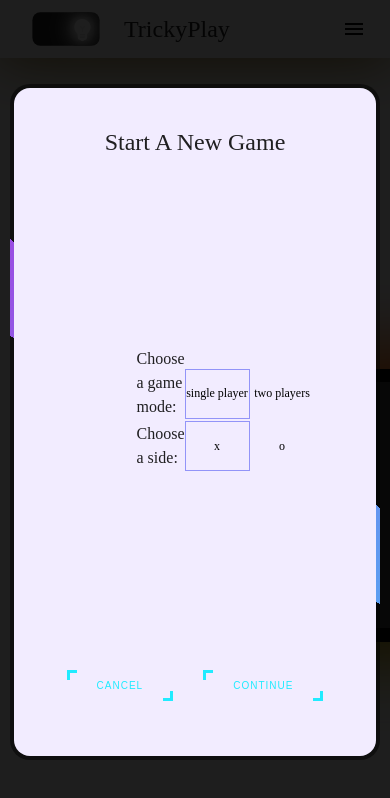
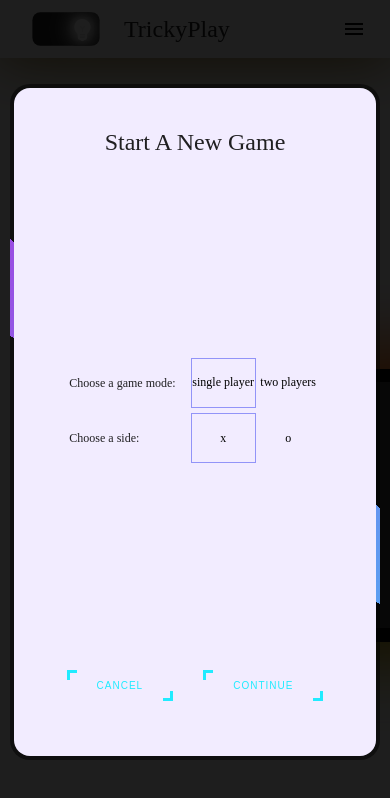
Before and after one commit to KrzysztofDamianBasior/trickyplay-web, a React (Create React App) app: page /games/tic-tac-toe in a window 390 px wide. Both pictures are taken after a click on the button "START A NEW GAME". Shown: the top 798 px of the page. Built offline with nearby package versions, Linux system fonts and the light colour scheme.

Commit message:
feat: add responsive behaviors to the tictactoe game options panel

```diff
--- a/src/pages/TicTacToe/components/OptionsPanel.tsx
+++ b/src/pages/TicTacToe/components/OptionsPanel.tsx
@@ -1,7 +1,8 @@
-import React from "react";
-import styled from "styled-components";
+import { useDarkMode } from "usehooks-ts";
+import { styled } from "@mui/material/styles";
+import { Box } from "@mui/material";
+
 import StatefulButton from "../../../shared/components/StatefulButton";
-import { useDarkMode } from "usehooks-ts";
 
 type Props = {
   optionsState: {
@@ -24,14 +25,26 @@ const OptionsPanel = ({ optionsState, setOptionsState }: Props) => {
   return (
     <OptionsPanelContainer>
       <OptionContainer>
-        <label>Choose a game mode:</label>
-        <ToggleSwitchContainer>
+        <Box
+          component="label"
+          htmlFor="howManyPlayers"
+          sx={{
+            marginRight: "15px",
+            fontSize: { xs: "12px", sm: "20px", md: "20px", lg: "25px" },
+          }}
+        >
+          Choose a game mode:
+        </Box>
+        <ToggleSwitchContainer id="howManyPlayers">
           {["single player", "two players"].map((label) => (
             <StatefulButton
               isDarkMode={isDarkMode}
               isActive={
                 optionsState.soloOrDuoMode === "solo" &&
                 label === "single player"
+                  ? true
+                  : optionsState.soloOrDuoMode === "duo" &&
+                    label === "two players"
                   ? true
                   : false
               }
@@ -53,8 +66,17 @@ const OptionsPanel = ({ optionsState, setOptionsState }: Props) => {
 
       {optionsState.soloOrDuoMode === "solo" && (
         <OptionContainer>
-          <label>Choose a side:</label>
-          <ToggleSwitchContainer>
+          <Box
+            component="label"
+            htmlFor="whichSide"
+            sx={{
+              marginRight: "15px",
+              fontSize: { xs: "12px", sm: "20px", md: "20px", lg: "25px" },
+            }}
+          >
+            Choose a side:
+          </Box>
+          <ToggleSwitchContainer id="whichSide">
             {["x", "o"].map((label) => (
               <StatefulButton
                 isDarkMode={isDarkMode}
@@ -80,15 +102,16 @@ const OptionsPanel = ({ optionsState, setOptionsState }: Props) => {
 
 export default OptionsPanel;
 
-const OptionsPanelContainer = styled.div`
-  width: 30vw;
+const OptionsPanelContainer = styled("div")`
   height: 100%;
+
   display: flex;
   flex-direction: column;
   justify-content: center;
   align-items: center;
 `;
-const OptionContainer = styled.div`
+
+const OptionContainer = styled("div")`
   display: flex;
   flex-direction: row;
   justify-content: space-between;
@@ -96,11 +119,13 @@ const OptionContainer = styled.div`
   width: 100%;
   margin-top: 2%;
 `;
-const ToggleSwitchContainer = styled.div`
+
+const ToggleSwitchContainer = styled("div")`
   align-self: flex-end;
-  position: relative;
   display: flex;
   flex-direction: row;
   align-items: center;
   justify-content: space-around;
+
+  position: relative;
 `;
```
